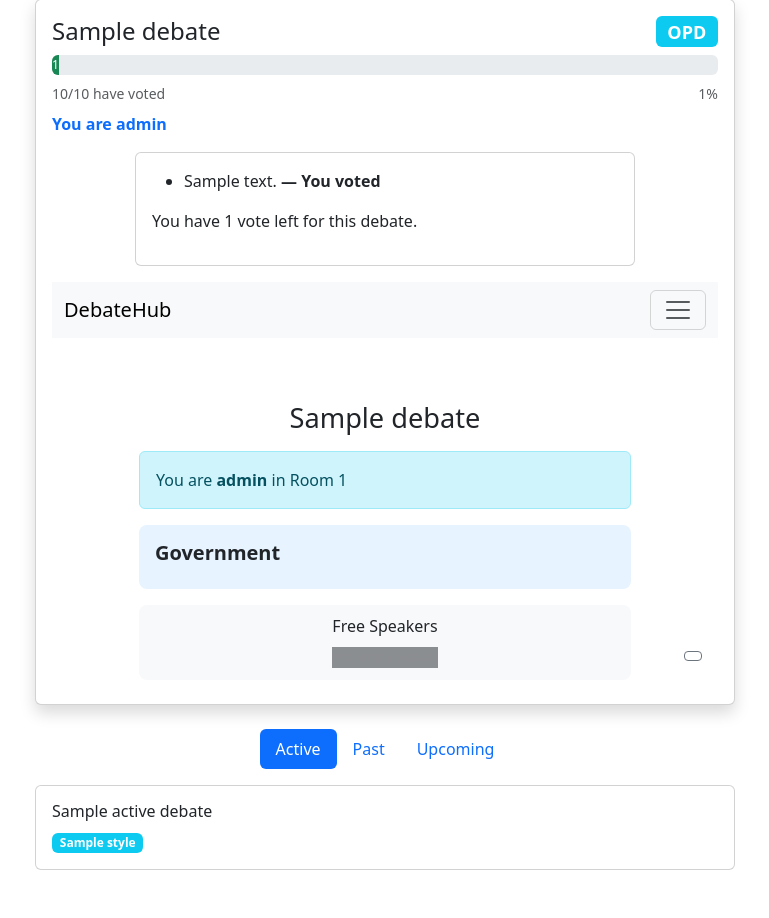
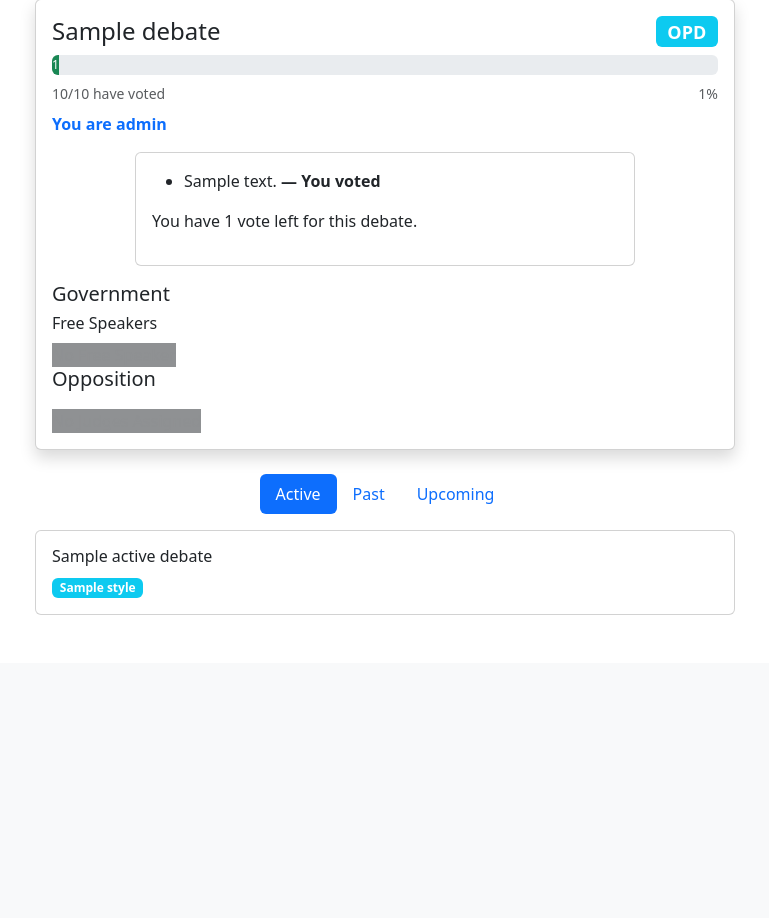
Before and after one commit to Sentexi/DCS-app, a Flask app: template app/templates/main/dashboard.html in a window 1280 px wide. Shown: the part 167-1085 px from the top of the page, without its empty margins (255-1024 px from the left). After the commit the page ends 782 px from the top, so only its background shows below. Run offline with Flask 3, Linux system fonts and the light colour scheme; a user stored in the database is signed in; data comes from the database, SQL or seed files in the repository; tables that the repository leaves empty hold one stand-in row (values such as "Sample post"); the template is opened without the code that fills it: values that come from a table or form of the project are taken from there, most other values are stand-ins (such as "Sample title", 1, 10 or a date in 2020); some libraries are stand-ins or nearby versions.

Commit message:
Add inline debate graphic

```diff
--- a/app/static/css/dashboard.css
+++ b/app/static/css/dashboard.css
@@ -15,8 +15,6 @@
   margin: 0 auto 1rem auto;
 }
 
-#graphicContainer iframe {
+#graphicContainer {
   width: 100%;
-  height: 400px;
-  border: 0;
 }
--- a/app/static/js/dashboard.js
+++ b/app/static/js/dashboard.js
@@ -52,12 +52,115 @@ function castVote(topicId) {
   }).then(() => populateVoteBox());
 }
 
-function showGraphic() {
+function createBadge(slot) {
+  const span = document.createElement('span');
+  span.className = 'role-badge' + (slot.user_id == window.currentUserId ? ' me' : '');
+  let icon = 'bi-patch-question';
+  if (slot.role.startsWith('Judge')) icon = 'bi-gavel';
+  else if (slot.role.startsWith('Free')) icon = 'bi-star';
+  else if (['Gov', 'OG', 'CG'].includes(slot.role)) icon = 'bi-megaphone';
+  span.innerHTML = `<i class="bi ${icon}"></i> ${slot.role}<br>${slot.username}` +
+    (slot.user_id == window.currentUserId ? ' <em>(You)</em>' : '');
+  return span;
+}
+
+function populateGraphic() {
   const debateId = window.currentDebateId;
   const cont = document.getElementById('graphicContainer');
   if (!debateId || !cont) return;
-  cont.innerHTML = `<iframe src="/debate/${debateId}/graphic"></iframe>`;
-  cont.style.display = 'block';
+
+  fetch(`/debate/${debateId}/assignments_json`)
+    .then(r => r.json())
+    .then(data => {
+      const mySlot = data.assignments.find(a => a.user_id == window.currentUserId);
+      if (!mySlot) return;
+      const room = mySlot.room;
+      const slots = data.assignments.filter(a => a.room == room);
+
+      cont.innerHTML = '';
+
+      if (window.currentDebateStyle === 'OPD') {
+        const diagram = document.createElement('div');
+        diagram.className = 'diagram-opd';
+
+        const gov = document.createElement('div');
+        gov.className = 'bench gov-bench';
+        const gt = document.createElement('h5');
+        gt.className = 'bench-title';
+        gt.textContent = 'Government';
+        gov.appendChild(gt);
+        slots.filter(s => s.role === 'Gov').forEach(s => gov.appendChild(createBadge(s)));
+
+        const free = document.createElement('div');
+        free.className = 'free-area';
+        const ft = document.createElement('h6');
+        ft.textContent = 'Free Speakers';
+        free.appendChild(ft);
+        const freeSlots = slots.filter(s => s.role.startsWith('Free'));
+        if (freeSlots.length) {
+          freeSlots.forEach(s => free.appendChild(createBadge(s)));
+        } else {
+          const ph = document.createElement('span');
+          ph.className = 'placeholder';
+          ph.textContent = 'No Free Speaker';
+          free.appendChild(ph);
+        }
+
+        const opp = document.createElement('div');
+        opp.className = 'bench opp-bench';
+        const ot = document.createElement('h5');
+        ot.className = 'bench-title';
+        ot.textContent = 'Opposition';
+        opp.appendChild(ot);
+        slots.filter(s => s.role === 'Opp').forEach(s => opp.appendChild(createBadge(s)));
+
+        diagram.append(gov, free, opp);
+        cont.appendChild(diagram);
+
+        const judges = document.createElement('div');
+        judges.className = 'judges-row mt-3';
+        const judgeSlots = slots.filter(s => s.role.startsWith('Judge'));
+        if (judgeSlots.length) {
+          judgeSlots.forEach(s => judges.appendChild(createBadge(s)));
+        } else {
+          const ph = document.createElement('span');
+          ph.className = 'placeholder';
+          ph.textContent = 'No Judges Assigned';
+          judges.appendChild(ph);
+        }
+        cont.appendChild(judges);
+      } else {
+        const diagram = document.createElement('div');
+        diagram.className = 'diagram-bp';
+        ['OG', 'OO', 'CG', 'CO'].forEach(team => {
+          const card = document.createElement('div');
+          card.className = 'bp-team-card mb-3 mb-md-0';
+          const title = document.createElement('h6');
+          title.className = 'bp-title';
+          title.textContent = team;
+          card.appendChild(title);
+          const ts = slots.filter(s => s.role === team);
+          if (ts.length) {
+            ts.forEach(s => card.appendChild(createBadge(s)));
+          } else {
+            const ph = document.createElement('span');
+            ph.className = 'placeholder';
+            ph.textContent = 'Empty';
+            card.appendChild(ph);
+          }
+          diagram.appendChild(card);
+        });
+        cont.appendChild(diagram);
+
+        const judges = document.createElement('div');
+        judges.className = 'judges-row mt-3';
+        slots.filter(s => s.role.startsWith('Judge'))
+          .forEach(s => judges.appendChild(createBadge(s)));
+        cont.appendChild(judges);
+      }
+
+      cont.style.display = 'block';
+    });
 }
 
 document.addEventListener('DOMContentLoaded', () => {
@@ -67,8 +170,10 @@ document.addEventListener('DOMContentLoaded', () => {
     const cont = document.getElementById('voteBoxContainer');
     if (cont) cont.style.display = 'none';
   }
-  if (window.currentDebateId && (window.assignmentsComplete === true || window.assignmentsComplete === 'true')) {
-    showGraphic();
+  if (window.currentDebateId &&
+      (window.assignmentsComplete === true || window.assignmentsComplete === 'true') &&
+      (window.userHasSlot === true || window.userHasSlot === 'true')) {
+    populateGraphic();
   }
 });
 
@@ -110,5 +215,7 @@ socket.on('debate_status', data => {
 
 socket.on('assignments_ready', data => {
   if (data.debate_id !== window.currentDebateId) return;
-  showGraphic();
+  if (window.userHasSlot === true || window.userHasSlot === 'true') {
+    populateGraphic();
+  }
 });
--- a/app/templates/main/dashboard.html
+++ b/app/templates/main/dashboard.html
@@ -11,6 +11,9 @@
   window.votingOpen = {{ 'true' if current_debate and current_debate.voting_open else 'false' }};
   window.assignmentsComplete = {{ 'true' if current_debate and current_debate.assignment_complete else 'false' }};
   window.graphicUrl = "{{ url_for('main.debate_graphic', debate_id=current_debate.id) if current_debate else '' }}";
+  window.currentDebateStyle = "{{ current_debate.style if current_debate else '' }}";
+  window.currentUserId = {{ current_user.id }};
+  window.userHasSlot = {{ 'true' if user_role else 'false' }};
 </script>
 
 <div class="container my-4">
```
